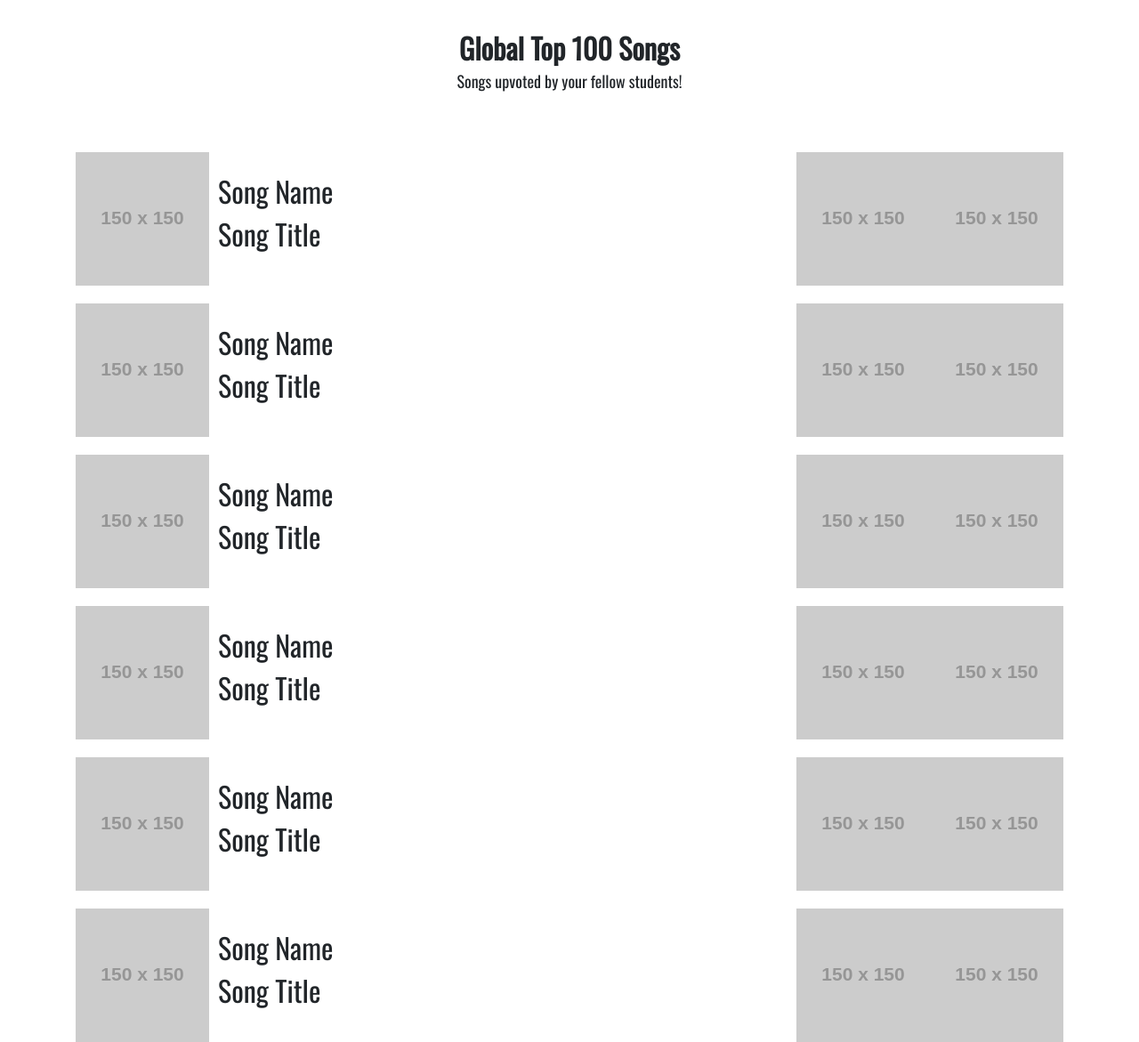
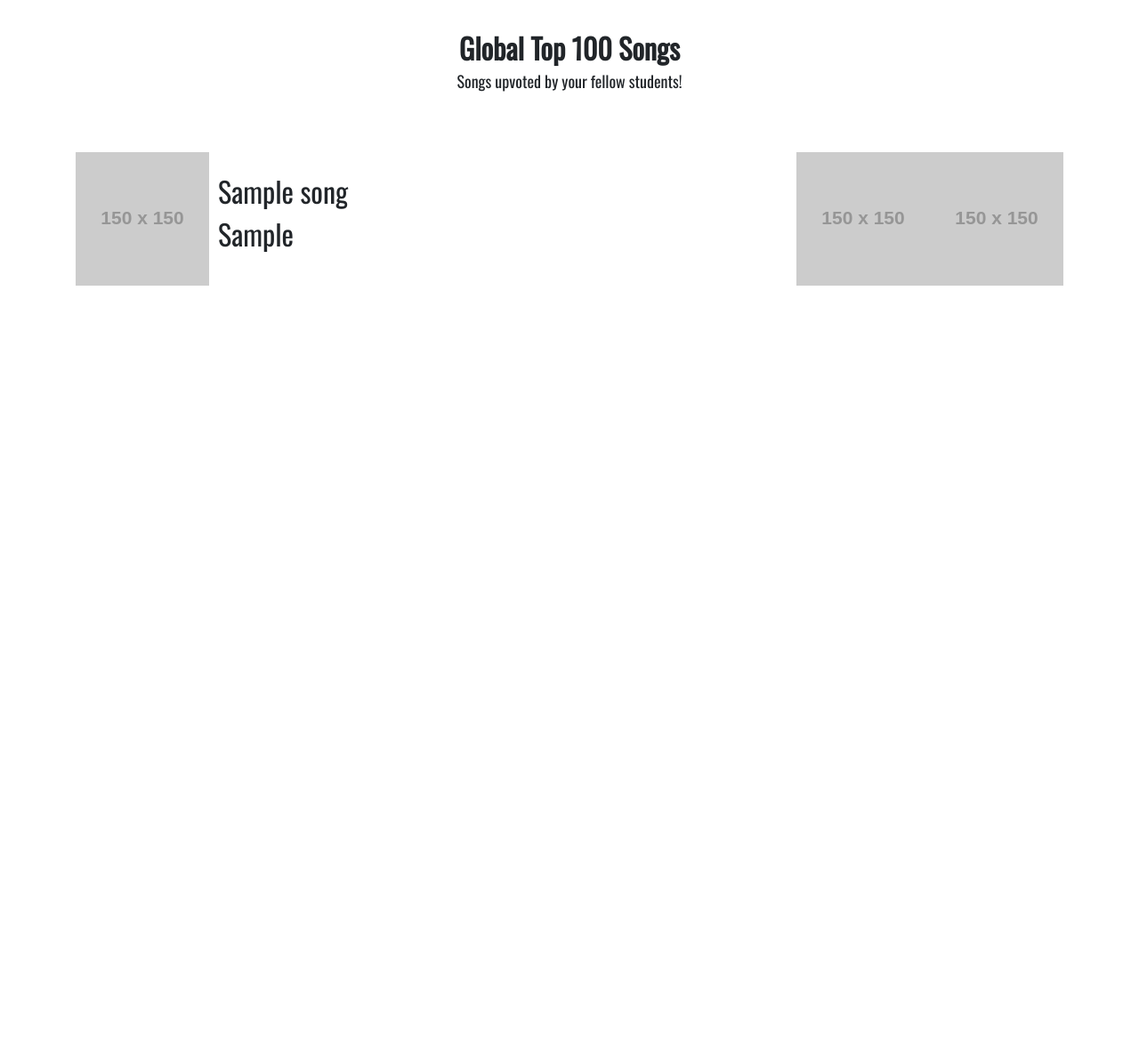
Before and after one commit to sophieboyle/WAD2-team-project, a Django app: page /spuni/ in a window 1280 px wide. Shown: the part 336-1507 px from the top of the page at 89% size. After the commit the page ends 657 px from the top, so only its background shows below. Run offline with Django 3.2, Linux system fonts and the light colour scheme; tables that the repository leaves empty hold one stand-in row (values such as "Sample post"); grey boxes labelled with a size stand in for pictures from a placeholder-image service; some libraries are stand-ins or nearby versions.

Commit message:
home page now prints list of songs

```diff
--- a/spunimusic/spuni/views.py
+++ b/spunimusic/spuni/views.py
@@ -20,12 +20,14 @@ def show_song(request, song_name_slug):
     return render(request, 'song.html', context=context_dict)
 
 def index(request):
+    song_list = Song.objects.order_by('-upvotes')
+    context_dict = {'songs': song_list}
     if request.user.is_authenticated:
         username = request.user.username
         print(username)
-        return render(request, 'userprofile/index.html', {'username':username})
+        return render(request, 'userprofile/index.html', {'username':username}, context_dict)
     else:
-        return render(request, 'index.html')
+        return render(request, 'index.html', context_dict)
 
 
 def logout(request):
--- a/spunimusic/templates/index.html
+++ b/spunimusic/templates/index.html
@@ -42,6 +42,8 @@
     }
     </style>
 
+
+
     <!-- Banner -->
     <div class="container">
         <div class="row top-space">
@@ -59,59 +61,24 @@
     <!-- Top 100 Table -->
     <div class="container">
 
+		{% if songs %}
+				{% for song in songs %}
 					<div class="row top-space">
 						<div class="col-md-12">
 							<img class="listing-image" src="http://placehold.it/150x150">
-                <p class="listing-text">Song Name<br>Song Title</p>
+							<p class="listing-text">{{song.name}}<br>{{song.artist}}</p>
 							<img class="listing-button" src="http://placehold.it/150x150">
 							<img class="listing-button" src="http://placehold.it/150x150">
 						</div>
 					</div>
+				{% endfor %}
 
-        <div class="row top-space">
-            <div class="col-md-12">
-                <img class="listing-image" src="http://placehold.it/150x150">
-                <p class="listing-text">Song Name<br>Song Title</p>
-                <img class="listing-button" src="http://placehold.it/150x150">
-                <img class="listing-button" src="http://placehold.it/150x150">
-            </div>
-        </div>
+			{% else %}
 
-        <div class="row top-space">
-            <div class="col-md-12">
-                <img class="listing-image" src="http://placehold.it/150x150">
-                <p class="listing-text">Song Name<br>Song Title</p>
-                <img class="listing-button" src="http://placehold.it/150x150">
-                <img class="listing-button" src="http://placehold.it/150x150">
-            </div>
-        </div>
+				<strong>There are no songspresent.</strong>
+			{% endif %}
 
-        <div class="row top-space">
-            <div class="col-md-12">
-                <img class="listing-image" src="http://placehold.it/150x150">
-                <p class="listing-text">Song Name<br>Song Title</p>
-                <img class="listing-button" src="http://placehold.it/150x150">
-                <img class="listing-button" src="http://placehold.it/150x150">
-            </div>
-        </div>
 
-        <div class="row top-space">
-            <div class="col-md-12">
-                <img class="listing-image" src="http://placehold.it/150x150">
-                <p class="listing-text">Song Name<br>Song Title</p>
-                <img class="listing-button" src="http://placehold.it/150x150">
-                <img class="listing-button" src="http://placehold.it/150x150">
-            </div>
-        </div>
-
-        <div class="row top-space">
-            <div class="col-md-12">
-                <img class="listing-image" src="http://placehold.it/150x150">
-                <p class="listing-text">Song Name<br>Song Title</p>
-                <img class="listing-button" src="http://placehold.it/150x150">
-                <img class="listing-button" src="http://placehold.it/150x150">
-            </div>
-        </div>
 
     </div>
     <!-- Top 100 Table End -->
```
Lines whose indentation alone changed are shown as unchanged.
